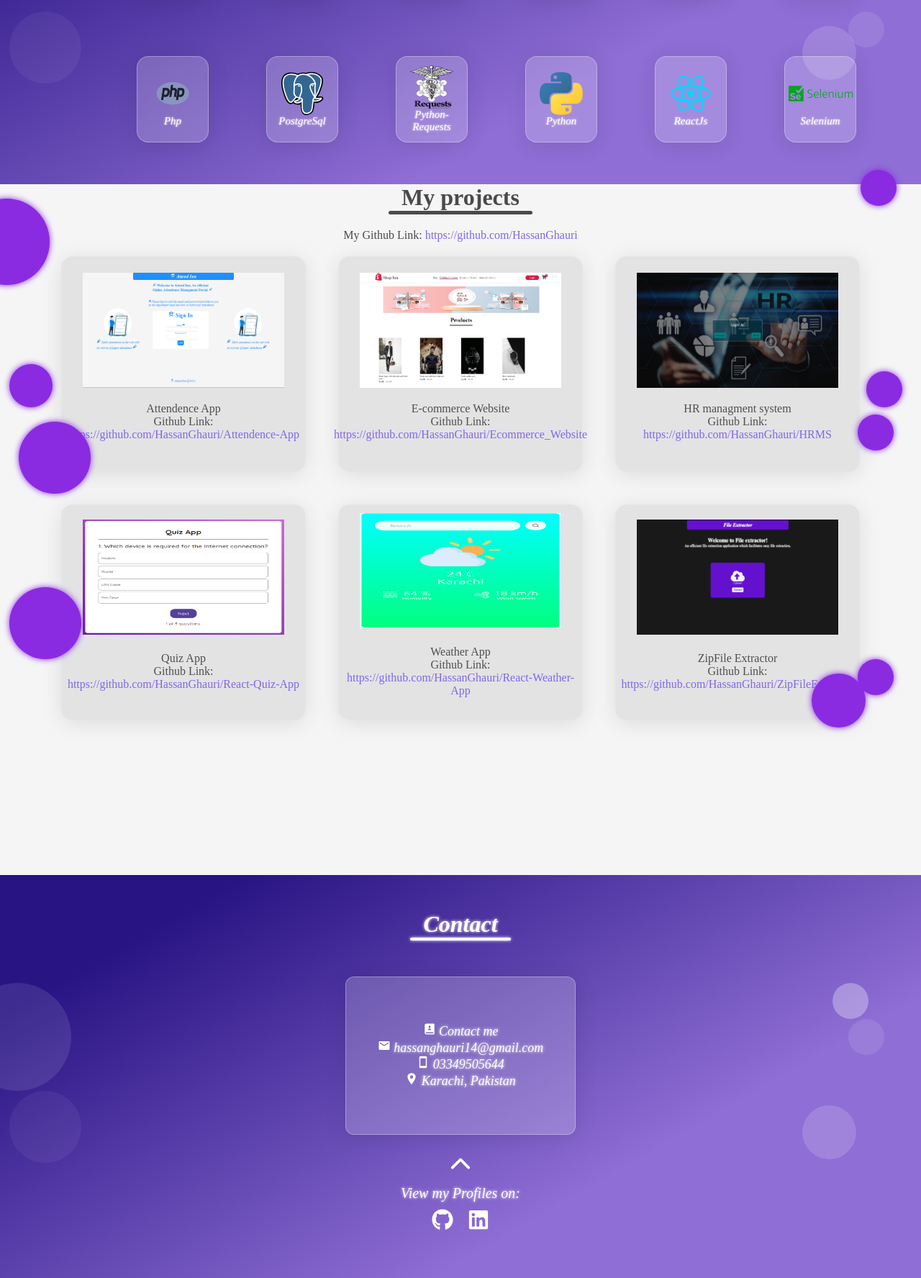
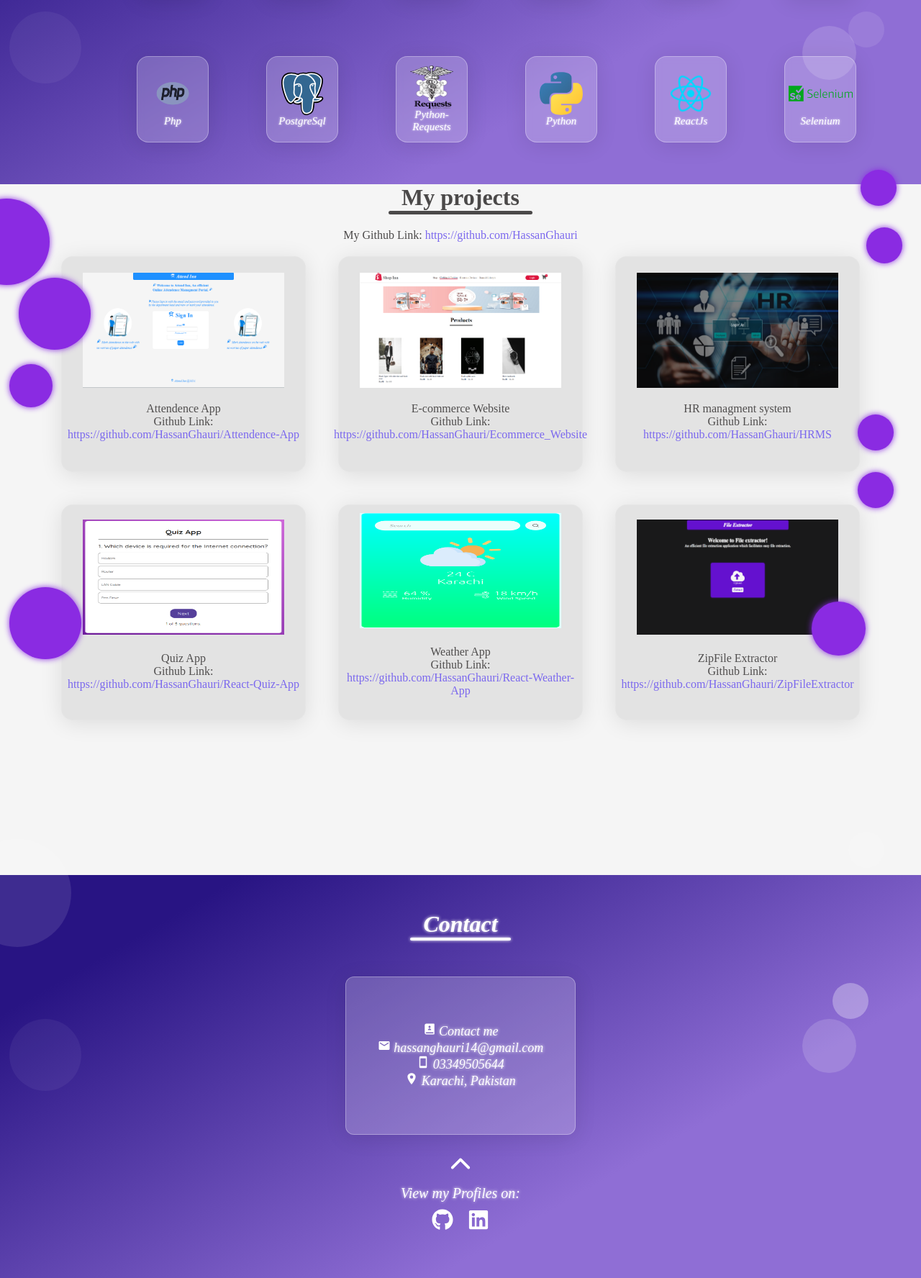
Before and after one commit to HassanGhauri/Porfolio-Website-with-ReactJs, a React (Vite) app: page / in a window 1280 px wide. Shown: the part 1984-3760 px from the top of the page at 72% size. Built offline with nearby package versions, Linux system fonts and the light colour scheme.

Commit message:
third commit

```diff
--- a/src/Components/Footer/Footer.css
+++ b/src/Components/Footer/Footer.css
@@ -62,7 +62,7 @@
     position: absolute;
     border-radius: 50%;
     left: -4%;
-    bottom: -2700px;
+    bottom: -2500px;
     background: hsla(0, 0%, 100%, 0.1);
     height: 150px;
     width: 150px;
@@ -72,7 +72,7 @@
     position: absolute;
     border-radius: 50%;
     right: 4%;
-    top: 3400px;
+    top: 3140px;
     background: hsla(0, 0%, 100%, 0.1);
     height: 50px;
     width: 50px;
@@ -81,7 +81,7 @@
 .footer-75 {
     position: absolute;
     border-radius: 50%;
-    top: 3520px;
+    top: 3400px;
     right: 7%;
     background: hsla(0, 0%, 100%, 0.15);
     height: 75px;
@@ -91,7 +91,7 @@
 .footer-100 {
     position: absolute;
     border-radius: 50%;
-    top: 3500px;
+    top: 3400px;
     left: 1%;
     right: auto;
     background: hsla(0, 0%, 100%, 0.05);
--- a/src/Components/Projectsview/Projectsview.css
+++ b/src/Components/Projectsview/Projectsview.css
@@ -76,7 +76,7 @@
     position: absolute;
     border-radius: 50%;
     right: 3%;
-    top: 2900px;
+    top: 2640px;
     background: blueviolet;
     box-shadow: 0px 0px 8px blueviolet;
     height: 50px;
@@ -86,7 +86,7 @@
 .project-75 {
     position: absolute;
     border-radius: 50%;
-    top: 2920px;
+    top: 2820px;
     right: 6%;
     background: blueviolet;
     box-shadow: 0px 0px 8px blueviolet;
@@ -131,7 +131,7 @@
 .project-53 {
     position: absolute;
     border-radius: 50%;
-    top: 2500px;
+    top: 2300px;
     right: 2%;
     background: blueviolet;
     box-shadow: 0px 0px 8px blueviolet;
@@ -144,7 +144,7 @@
 .project-101 {
     position: absolute;
     border-radius: 50%;
-    bottom: -1870px;
+    bottom: -1670px;
     left: 2%;
     background: blueviolet;
     box-shadow: 0px 0px 8px blueviolet;
```
